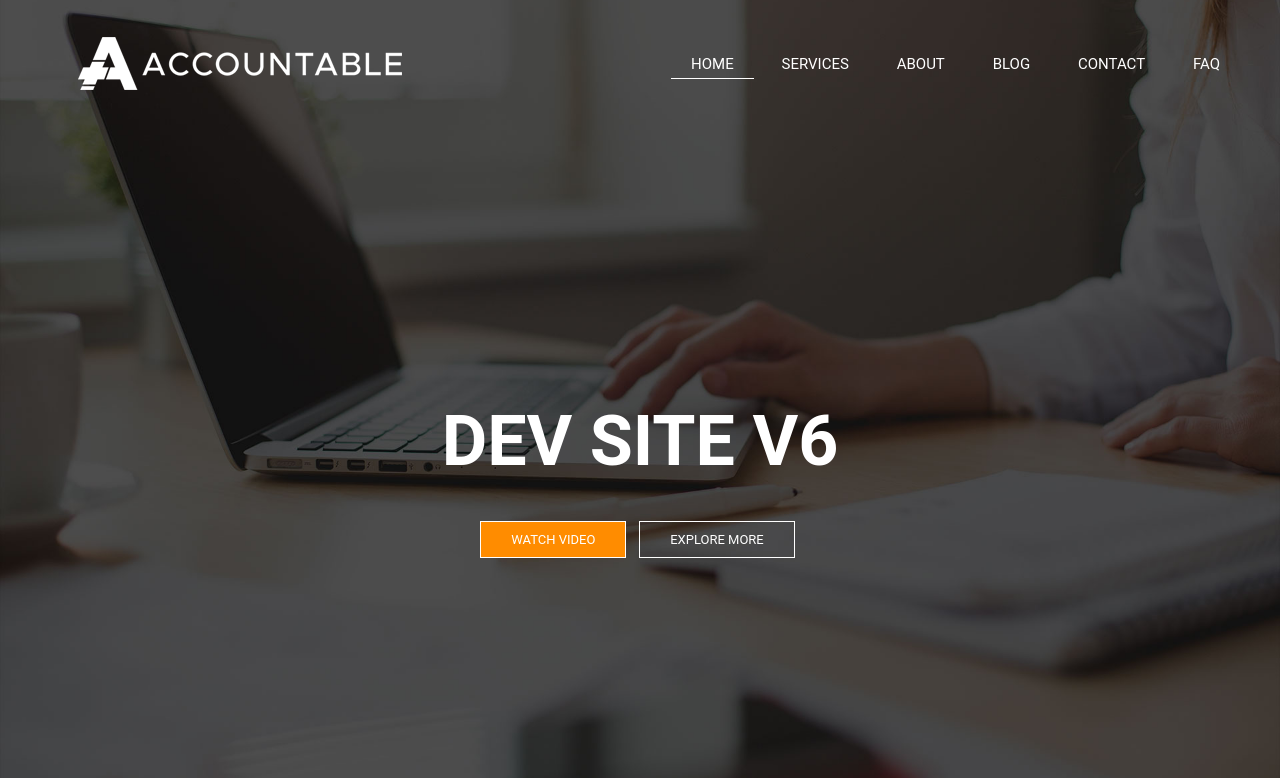
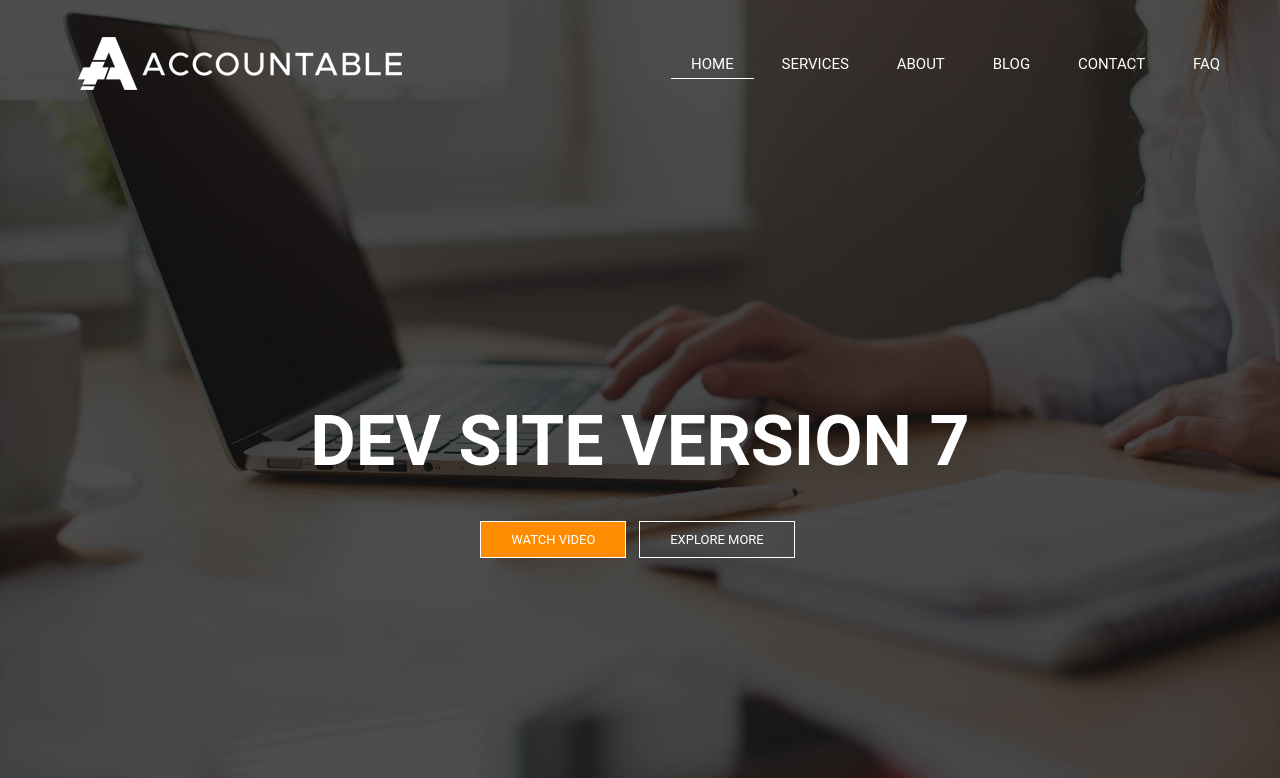
Before and after one commit to edith01/lab3, a plain HTML site: page index.html in a window 1280 px wide. Shown: the top 778 px of the page. Drawn offline with Linux system fonts and the light colour scheme.

Commit message:
Update index.html

```diff
--- a/index.html
+++ b/index.html
@@ -22,7 +22,7 @@
 				</ul>
 			</div>
 			<div class="hero">
-				<h1>DEV Site v6</h1>
+				<h1>DEV Site version 7</h1>
 				<div class="button">
 					<a href="" class="btn btn-one">Watch Video</a>
 					<a href="" class="btn btn-two">Explore More</a>
```
